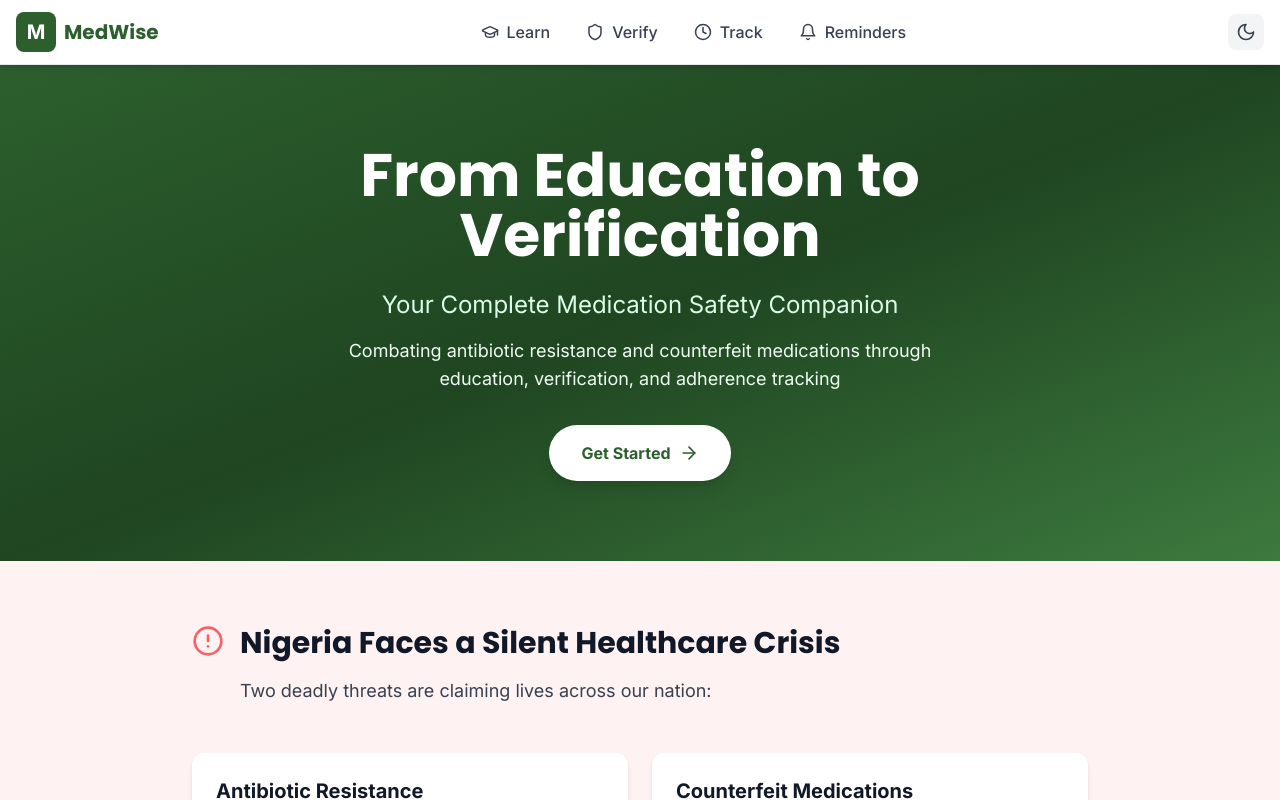
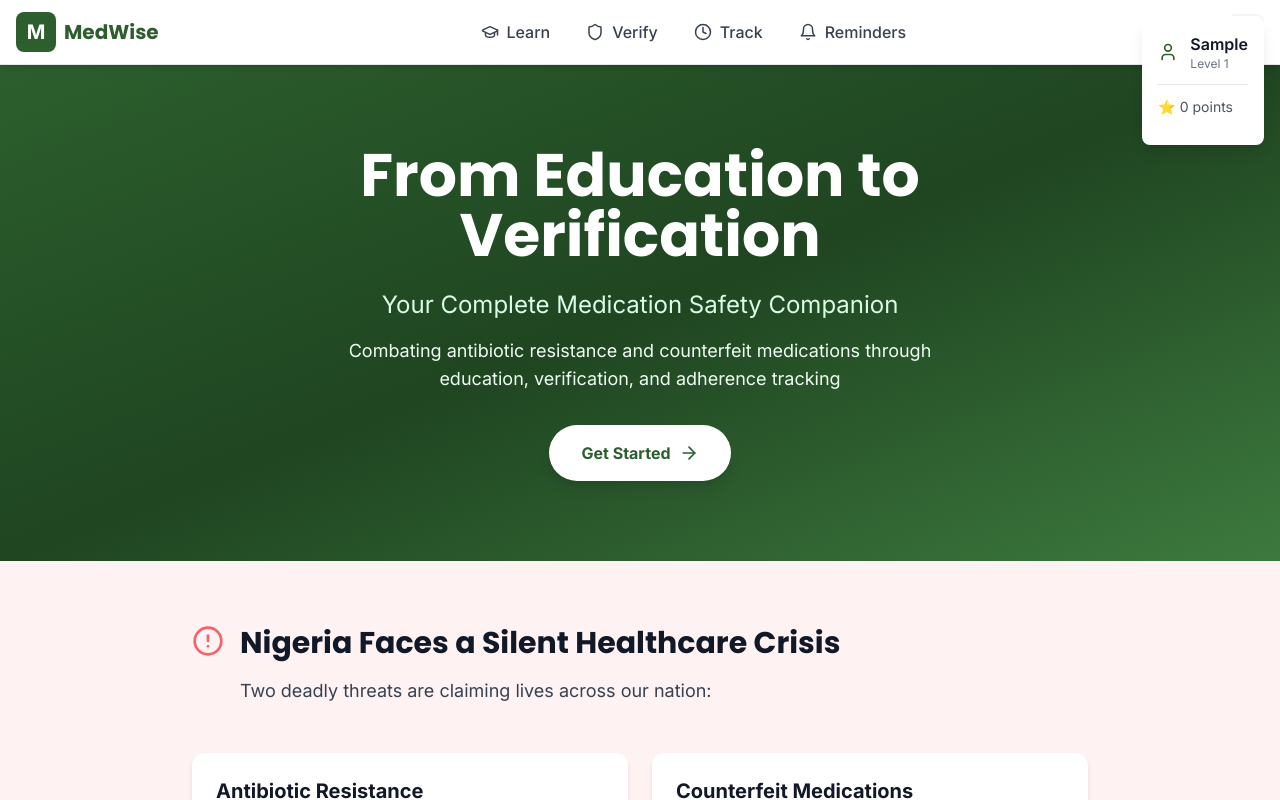
Before and after one commit to judekangan-glitch/medwise-nigeria, a React (Vite) app: page / in a window 1280 px wide. Both pictures are taken after typing "Sample", "name@example.com" into the empty fields and a click on the button "Get Started". Shown: the top 800 px of the page. Built offline with nearby package versions, Linux system fonts and the light colour scheme.

Commit message:
Add profile widget to Navigation component

```diff
--- a/src/components/Navigation.jsx
+++ b/src/components/Navigation.jsx
@@ -1,11 +1,26 @@
 import { Link, useLocation } from 'react-router-dom'
-import { Menu, X, GraduationCap, Shield, Clock, Bell, Moon, Sun } from 'lucide-react'
-import { useState } from 'react'
+import { Menu, X, GraduationCap, Shield, Clock, Bell, Moon, Sun, User, LogOut } from 'lucide-react'
+import { useState, useEffect } from 'react'
 import { setTheme } from '../utils/localStorage'
 
 export default function Navigation({ theme = 'light', setTheme: setThemeApp }) {
   const [isOpen, setIsOpen] = useState(false)
+  const [user, setUser] = useState(null)
   const location = useLocation()
+
+  useEffect(() => {
+    const savedUser = localStorage.getItem('medwise-user')
+    setUser(savedUser ? JSON.parse(savedUser) : null)
+
+    // Listen for storage changes
+    const handleStorageChange = () => {
+      const newUser = localStorage.getItem('medwise-user')
+      setUser(newUser ? JSON.parse(newUser) : null)
+    }
+
+    window.addEventListener('storage', handleStorageChange)
+    return () => window.removeEventListener('storage', handleStorageChange)
+  }, [])
 
   const navItems = [
     { path: '/learn', label: 'Learn', icon: GraduationCap },
@@ -23,7 +38,8 @@ export default function Navigation({ theme = 'light', setTheme: setThemeApp }) {
   }
 
   return (
-    <nav className={`${theme === 'dark' ? 'bg-gray-800 border-gray-700' : 'bg-white'} shadow-md sticky top-0 z-50 border-b`}>
+    <>
+      <nav className={`${theme === 'dark' ? 'bg-gray-800 border-gray-700' : 'bg-white'} shadow-md sticky top-0 z-50 border-b`}>
       <div className="container mx-auto px-4">
         <div className="flex justify-between items-center h-16">
           {/* Logo */}
@@ -110,5 +126,27 @@ export default function Navigation({ theme = 'light', setTheme: setThemeApp }) {
         )}
       </div>
     </nav>
+
+    {/* Profile Widget */}
+    {user && (
+      <div className="fixed top-4 right-4 z-50">
+        <div className={`${theme === 'dark' ? 'bg-gray-800 border border-gray-700' : 'bg-white'} rounded-lg shadow-lg p-4`}>
+          <div className="flex items-center space-x-3 mb-3">
+            <User size={20} className="text-primary" />
+            <div>
+              <p className="font-semibold text-gray-900 dark:text-white">{user.username}</p>
+              <p className="text-xs text-gray-500">Level {user.level}</p>
+            </div>
+          </div>
+
+          <div className={`border-t ${theme === 'dark' ? 'border-gray-700' : 'border-gray-200'} pt-3`}>
+            <p className={`text-sm ${theme === 'dark' ? 'text-gray-300' : 'text-gray-600'} mb-3`}>
+              ⭐ {user.points} points
+            </p>
+          </div>
+        </div>
+      </div>
+    )}
+    </>
   )
 }
```
